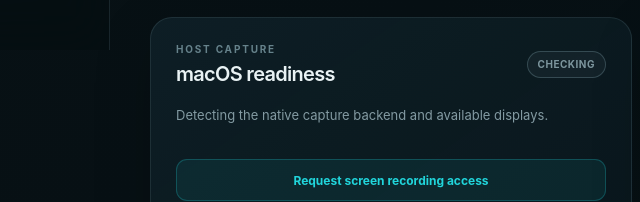
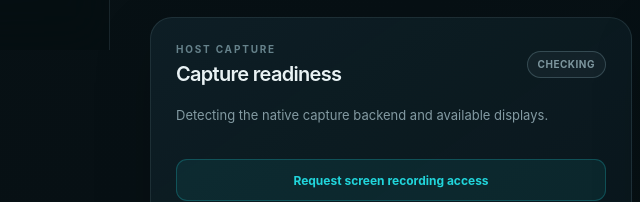
Before and after one commit to tianrking/LadoFlow, a website built with Vite: page apps/desktop/index.html in a window 1280 px wide. Shown: the part 750-952 px from the top of the page, 110-750 px from the left. Built offline with nearby package versions, Linux system fonts and the light colour scheme.

```diff
--- a/apps/desktop/index.html
+++ b/apps/desktop/index.html
@@ -183,7 +183,7 @@
             <div class="panel-heading">
               <div>
                 <p class="eyebrow">HOST CAPTURE</p>
-                <h2 id="capture-title">macOS readiness</h2>
+                <h2 id="capture-title">Capture readiness</h2>
               </div>
               <span id="capture-permission" class="badge badge--idle">Checking</span>
             </div>
```
Also changed, not shown: .github/workflows/ci.yml, apps/desktop/README.md.
